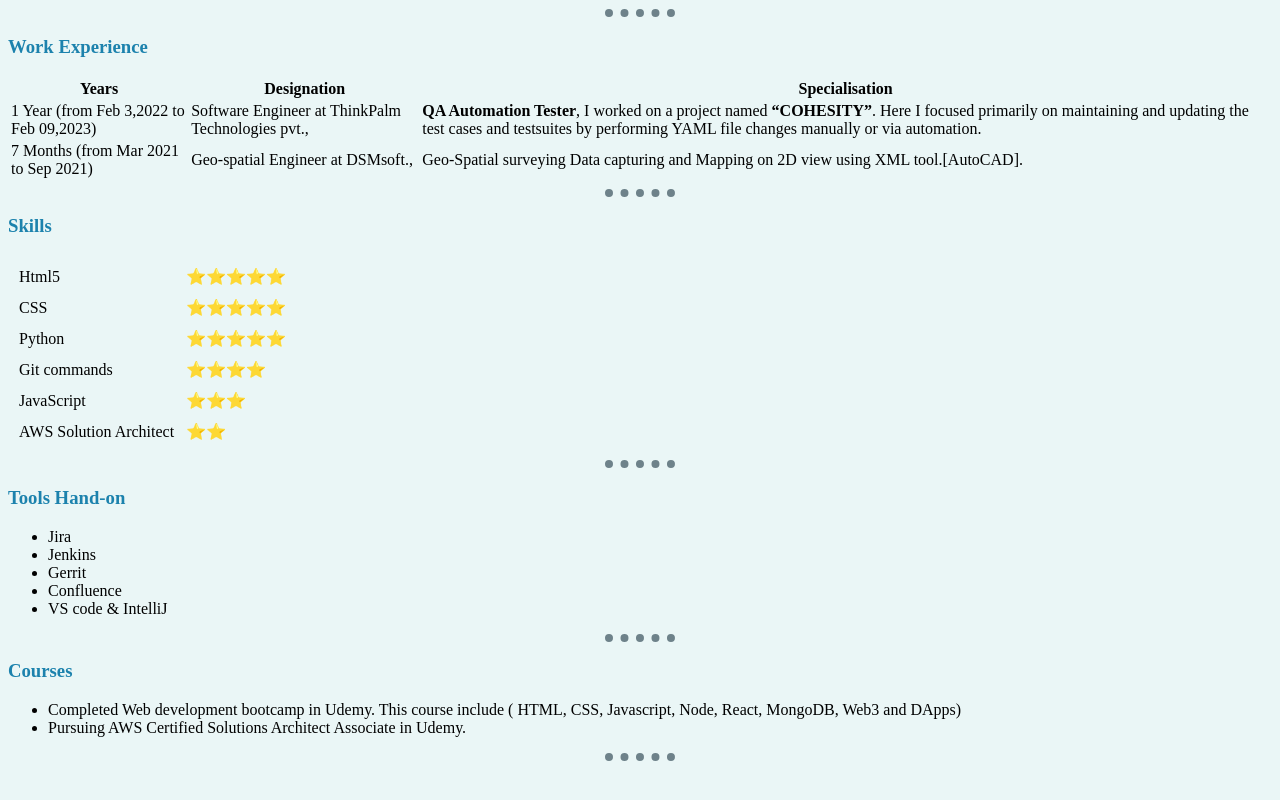
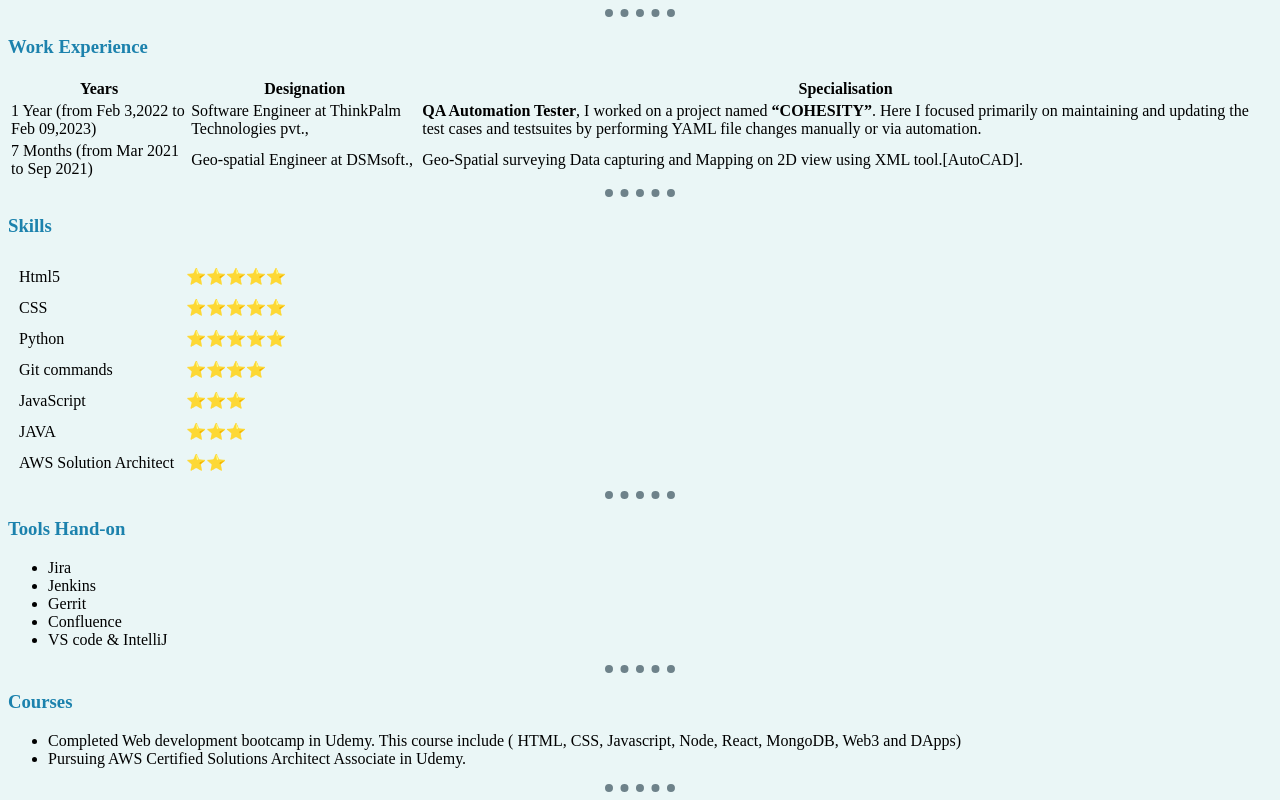
Before and after one commit to Luciferblaze/Hariresume, a plain HTML site: page index.html in a window 1280 px wide. Shown: the part 677-1477 px from the top of the page. Before the commit the page ends 1446 px from the top, so only its background shows below. Drawn offline with Linux system fonts and the light colour scheme.

Commit message:
added java in skills

```diff
--- a/index.html
+++ b/index.html
@@ -85,6 +85,10 @@
             <td>⭐⭐⭐</td>
         </tr>
         <tr>
+            <td>JAVA</td>
+            <td>⭐⭐⭐</td>
+        </tr>
+        <tr>
             <td>AWS Solution Architect</td>
             <td>⭐⭐</td>
         </tr>
```
